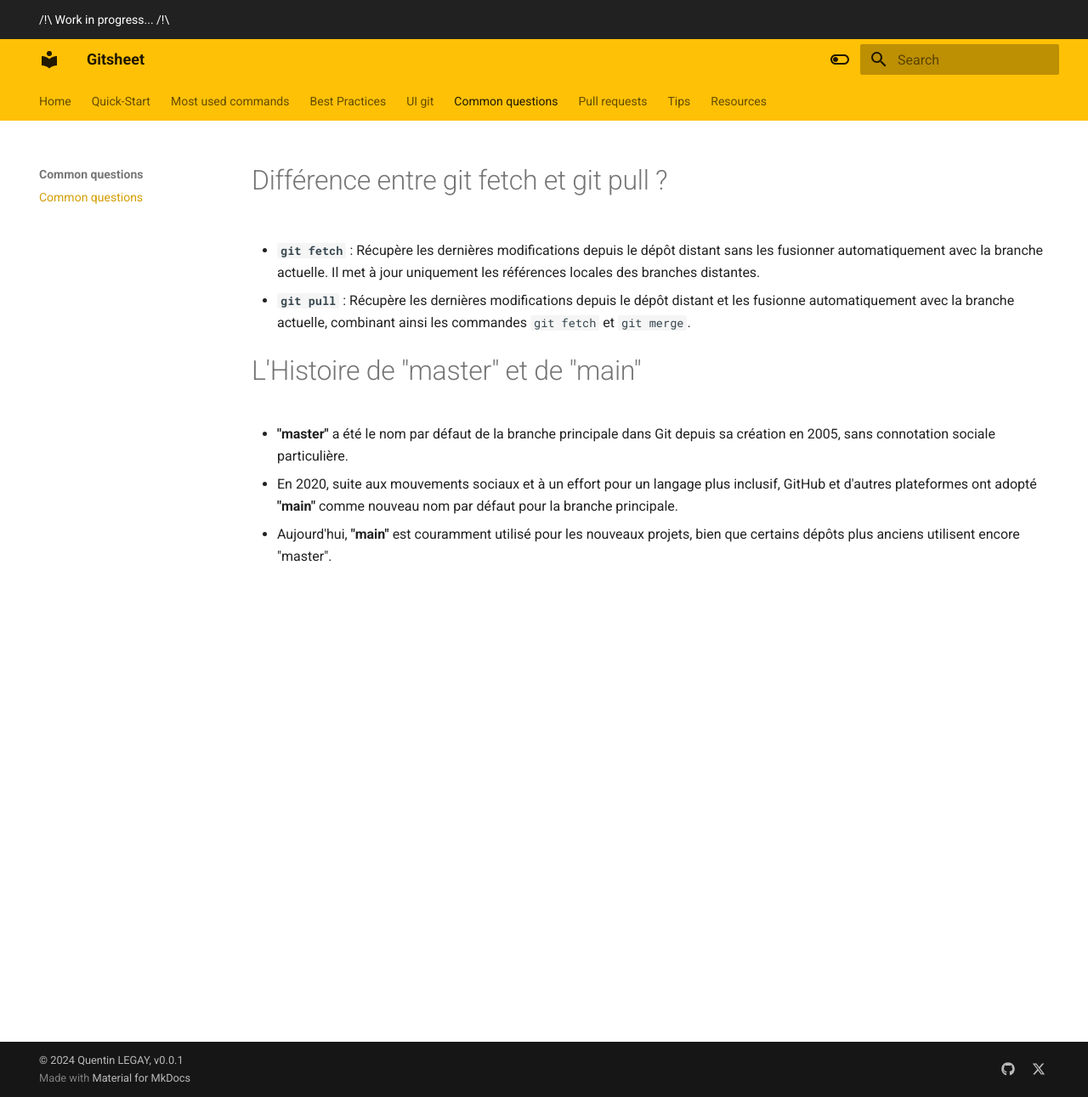
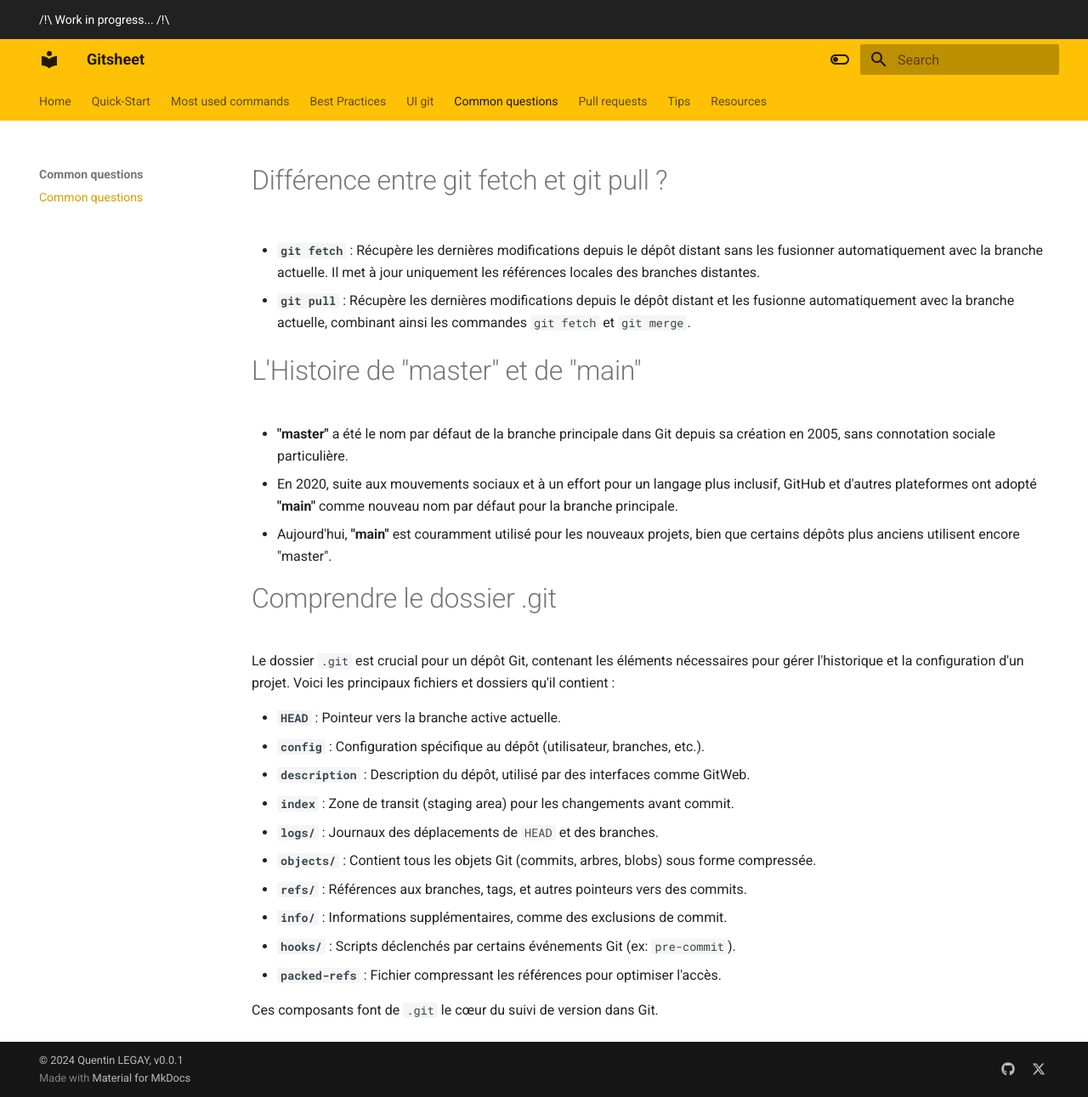
Before and after one commit to quentinlegay/gitsheet, an MkDocs documentation site: the page built from docs/common_questions.md, in a window 1280 px wide and 1291 px high. Shown: the whole window at 85% size. Built offline with MkDocs 1.6.1 and Material for MkDocs 9.7.7, drawn with Linux system fonts in a browser that asks for light colours.

Commit message:
add git init + add undestanding .git directory

```diff
--- a/docs/common_questions.md
+++ b/docs/common_questions.md
@@ -9,3 +9,20 @@
 - **"master"** a été le nom par défaut de la branche principale dans Git depuis sa création en 2005, sans connotation sociale particulière.
 - En 2020, suite aux mouvements sociaux et à un effort pour un langage plus inclusif, GitHub et d'autres plateformes ont adopté **"main"** comme nouveau nom par défaut pour la branche principale.
 - Aujourd'hui, **"main"** est couramment utilisé pour les nouveaux projets, bien que certains dépôts plus anciens utilisent encore "master".
+
+# Comprendre le dossier .git
+
+Le dossier `.git` est crucial pour un dépôt Git, contenant les éléments nécessaires pour gérer l'historique et la configuration d'un projet. Voici les principaux fichiers et dossiers qu'il contient :
+
+- **`HEAD`** : Pointeur vers la branche active actuelle.
+- **`config`** : Configuration spécifique au dépôt (utilisateur, branches, etc.).
+- **`description`** : Description du dépôt, utilisé par des interfaces comme GitWeb.
+- **`index`** : Zone de transit (staging area) pour les changements avant commit.
+- **`logs/`** : Journaux des déplacements de `HEAD` et des branches.
+- **`objects/`** : Contient tous les objets Git (commits, arbres, blobs) sous forme compressée.
+- **`refs/`** : Références aux branches, tags, et autres pointeurs vers des commits.
+- **`info/`** : Informations supplémentaires, comme des exclusions de commit.
+- **`hooks/`** : Scripts déclenchés par certains événements Git (ex: `pre-commit`).
+- **`packed-refs`** : Fichier compressant les références pour optimiser l'accès.
+
+Ces composants font de `.git` le cœur du suivi de version dans Git.
```
Also changed, not shown: docs/most_used_commands.md (+5 -0 lines).
